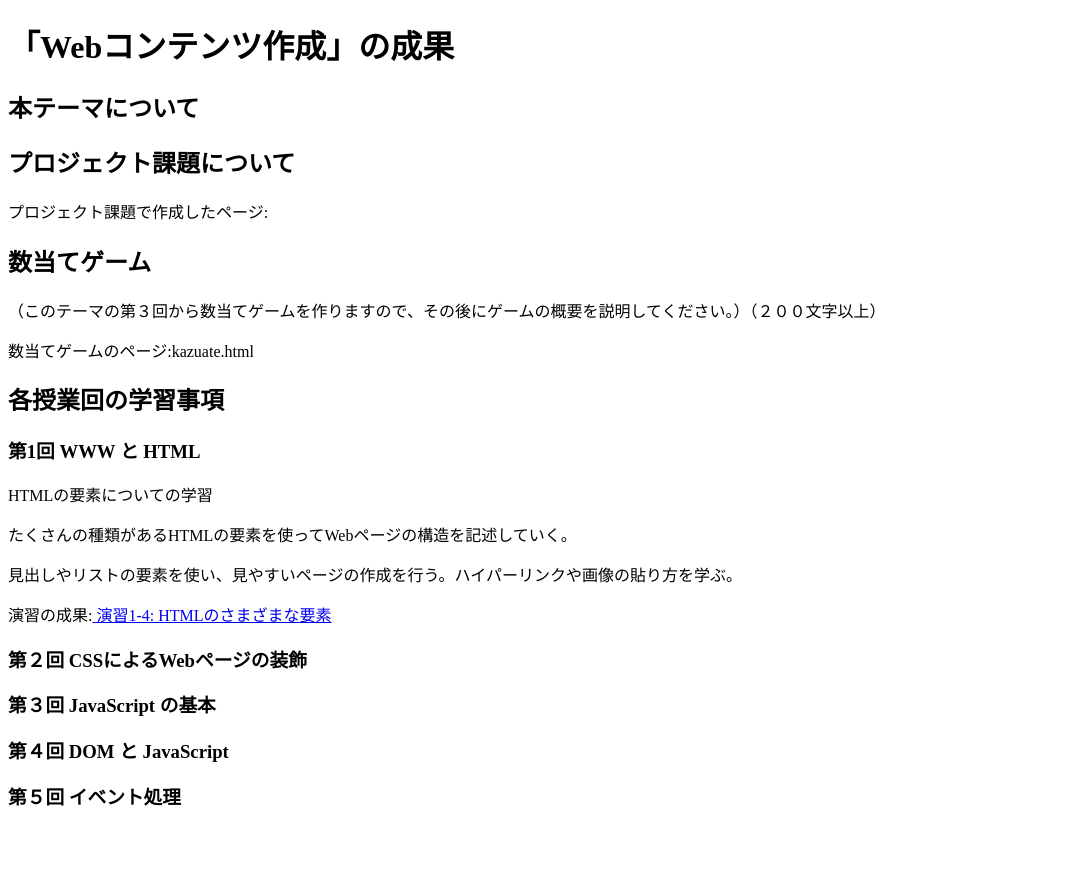
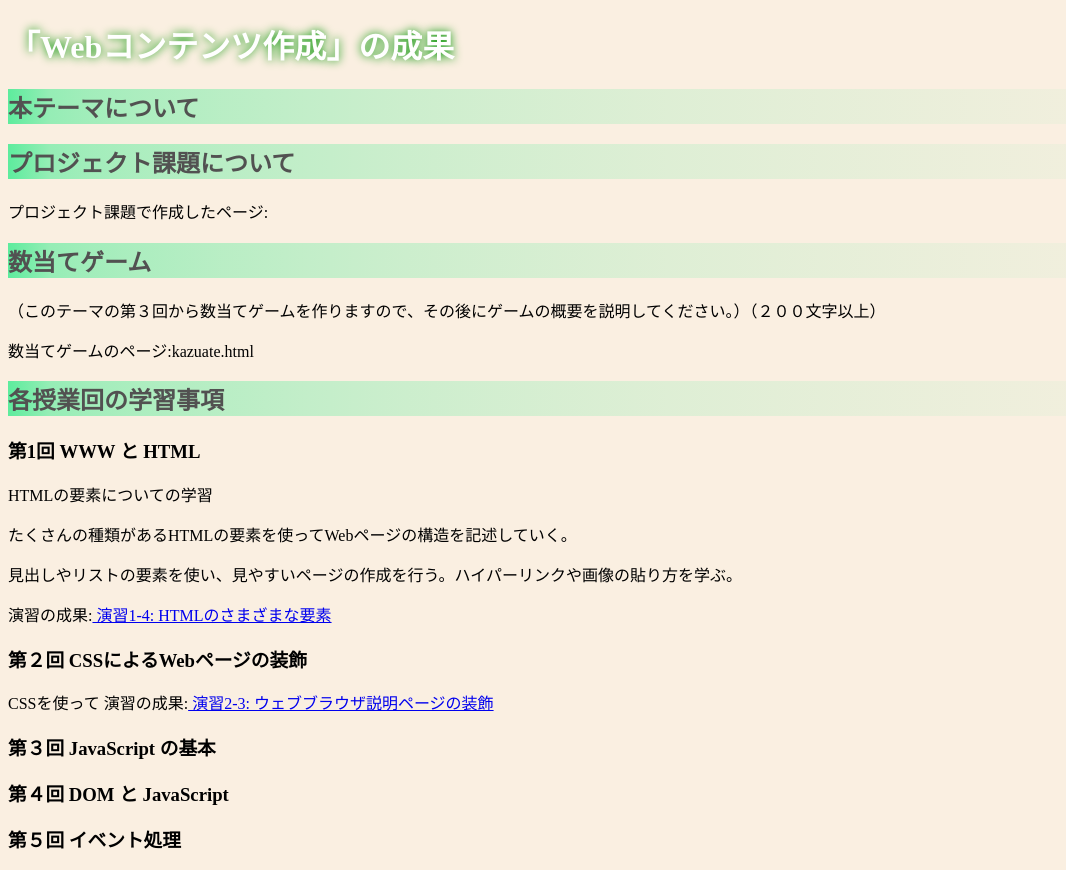
Before and after one commit to G484952024/medialabo, a plain HTML site: page index.html in a window 1280 px wide. Shown: the whole page, without its empty margins (0-1066 px from the left). Before the commit the page ends 828 px from the top, so only its background shows below. Drawn offline with Linux system fonts and the light colour scheme.

Commit message:
index.htmlを新規作成

```diff
--- a/index.html
+++ b/index.html
@@ -3,6 +3,7 @@
   <head>
     <meta charset="utf-8">
     <title>index.html</title>
+    <link rel="stylesheet" href="style.css">
   </head>
   <body>
     <h1>「Webコンテンツ作成」の成果</h1>
@@ -17,10 +18,14 @@
     <p>HTMLの要素についての学習</p>
     <p>たくさんの種類があるHTMLの要素を使ってWebページの構造を記述していく。</p>
     <p>見出しやリストの要素を使い、見やすいページの作成を行う。ハイパーリンクや画像の貼り方を学ぶ。</p>
-    <p>演習の成果:<a href="elements.html"
+    <p>演習の成果:<a href="practice-html/elements.html"
     title=演習1-4
   target="_blank"> 演習1-4: HTMLのさまざまな要素</a></p>
   <h3>第２回 CSSによるWebページの装飾</h3>
+  <p>CSSを使って
+    演習の成果:<a href="practice-css/browser-intro.html"
+  title=演習2-3
+  target="_blank"> 演習2-3: ウェブブラウザ説明ページの装飾</a></p>
   <h3>第３回 JavaScript の基本</h3>
   <h3>第４回 DOM と JavaScript</h3>
   <h3>第５回 イベント処理</h3>
--- /dev/null
+++ b/style.css
@@ -0,0 +1,13 @@
+h1{
+    color:white;
+    text-shadow: 0px 0px 10px rgb(2, 147, 2);
+}
+
+h2{
+    color:rgb(82, 81, 81);
+    background: linear-gradient(.25turn,rgb(93, 236, 157),10%,rgb(250, 239, 225));
+}
+
+body{
+    background-color: rgb(250, 239, 225);
+}
```
